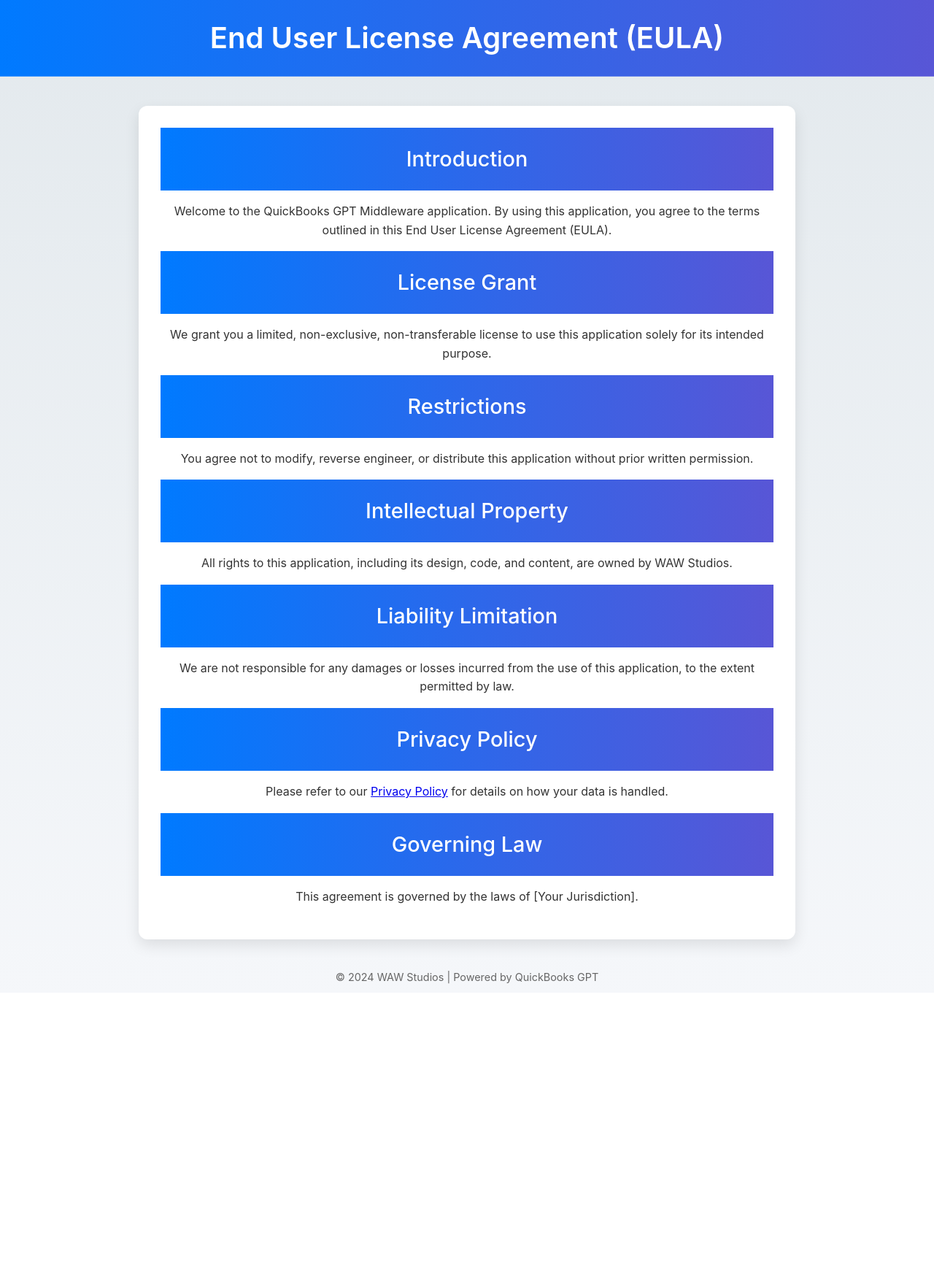
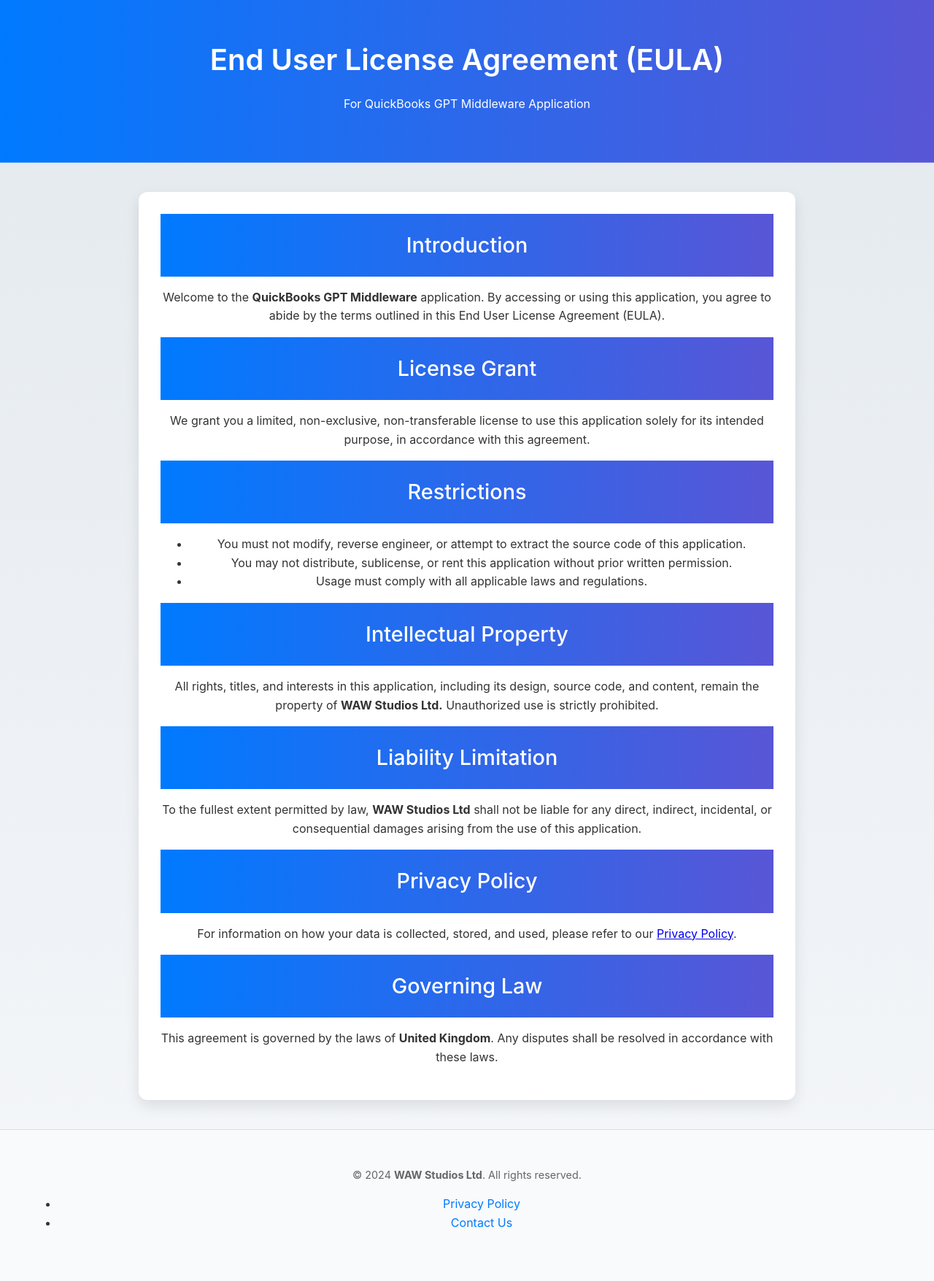
Before and after one commit to Linkbooks/Linkbooks-Ai, a Flask app: page /eula in a window 1280 px wide. Shown: the whole page at 73% size. Before the commit the page ends 1348 px from the top, so only its background shows below. Run offline with Flask 3, Linux system fonts and the light colour scheme; parts of the project's set-up code (start-up, migrations or seed data) failed here and were passed over.

Commit message:
Updated footers and css

```diff
--- a/app.py
+++ b/app.py
@@ -285,9 +285,13 @@
         logging.error(f"Error in /dashboard: {e}")
         return {"error": str(e)}, 500
 
-@app.route('/eula')
+@app.route('/eula', methods=['GET'])
 def eula():
+    """
+    Serve the End User License Agreement (EULA) page.
+    """
     return render_template('eula.html')
+
 
 @app.route('/privacy-policy', methods=['GET'])
 def privacy_policy():
--- a/static/styles.css
+++ b/static/styles.css
@@ -42,6 +42,8 @@
 }
 
 .container {
+    max-width: 1200px;
+    margin: 0 auto;
     padding: 30px;
     text-align: center;
 }
@@ -89,15 +91,33 @@
     transform: translateY(-2px);
 }
 
+button:focus {
+    outline: 2px solid #007aff;
+    outline-offset: 4px;
+}
+
 footer {
-    margin-top: 20px;
     text-align: center;
-    color: #666;
-    font-size: 0.9rem;
+    padding: 20px 0;
+    background-color: #f9fafb;
+    border-top: 1px solid #ddd;
 }
 
 footer p {
-    margin: 10px 0;
+    margin: 0;
+    font-size: 0.9rem;
+    color: #666;
+}
+
+footer a {
+    color: #007aff;
+    text-decoration: none;
+    margin: 0 10px;
+    transition: color 0.3s ease-in-out;
+}
+
+footer a:hover {
+    color: #004fcc;
 }
 
 /* Analysis Page Specific Styles */
@@ -124,6 +144,9 @@
 }
 
 .error-message {
+    background-color: #ffe6e6;
+    padding: 10px;
+    border-radius: 4px;
     color: red;
     font-weight: bold;
     margin-top: 20px;
--- a/templates/eula.html
+++ b/templates/eula.html
@@ -3,47 +3,71 @@
 <head>
     <meta charset="UTF-8">
     <meta name="viewport" content="width=device-width, initial-scale=1.0">
+    <meta name="description" content="End User License Agreement (EULA) for QuickBooks GPT Middleware application.">
     <title>End User License Agreement (EULA)</title>
     <link rel="stylesheet" href="{{ url_for('static', filename='styles.css') }}">
 </head>
 <body>
-    <header>
-        <h1>End User License Agreement (EULA)</h1>
+    <header class="header">
+        <div class="container">
+            <h1>End User License Agreement (EULA)</h1>
+            <p class="subtitle">For QuickBooks GPT Middleware Application</p>
+        </div>
     </header>
+
     <main>
         <div class="container">
-            <section>
+            <section class="section">
                 <h2>Introduction</h2>
-                <p>Welcome to the QuickBooks GPT Middleware application. By using this application, you agree to the terms outlined in this End User License Agreement (EULA).</p>
+                <p>Welcome to the <strong>QuickBooks GPT Middleware</strong> application. By accessing or using this application, you agree to abide by the terms outlined in this End User License Agreement (EULA).</p>
             </section>
-            <section>
+
+            <section class="section">
                 <h2>License Grant</h2>
-                <p>We grant you a limited, non-exclusive, non-transferable license to use this application solely for its intended purpose.</p>
+                <p>We grant you a limited, non-exclusive, non-transferable license to use this application solely for its intended purpose, in accordance with this agreement.</p>
             </section>
-            <section>
+
+            <section class="section">
                 <h2>Restrictions</h2>
-                <p>You agree not to modify, reverse engineer, or distribute this application without prior written permission.</p>
+                <ul>
+                    <li>You must not modify, reverse engineer, or attempt to extract the source code of this application.</li>
+                    <li>You may not distribute, sublicense, or rent this application without prior written permission.</li>
+                    <li>Usage must comply with all applicable laws and regulations.</li>
+                </ul>
             </section>
-            <section>
+
+            <section class="section">
                 <h2>Intellectual Property</h2>
-                <p>All rights to this application, including its design, code, and content, are owned by WAW Studios.</p>
+                <p>All rights, titles, and interests in this application, including its design, source code, and content, remain the property of <strong>WAW Studios Ltd.</strong> Unauthorized use is strictly prohibited.</p>
             </section>
-            <section>
+
+            <section class="section">
                 <h2>Liability Limitation</h2>
-                <p>We are not responsible for any damages or losses incurred from the use of this application, to the extent permitted by law.</p>
+                <p>To the fullest extent permitted by law, <strong>WAW Studios Ltd</strong> shall not be liable for any direct, indirect, incidental, or consequential damages arising from the use of this application.</p>
             </section>
-            <section>
+
+            <section class="section">
                 <h2>Privacy Policy</h2>
-                <p>Please refer to our <a href="/privacy-policy">Privacy Policy</a> for details on how your data is handled.</p>
+                <p>For information on how your data is collected, stored, and used, please refer to our <a href="/privacy-policy" aria-label="View our Privacy Policy">Privacy Policy</a>.</p>
             </section>
-            <section>
+
+            <section class="section">
                 <h2>Governing Law</h2>
-                <p>This agreement is governed by the laws of [Your Jurisdiction].</p>
+                <p>This agreement is governed by the laws of <strong>United Kingdom</strong>. Any disputes shall be resolved in accordance with these laws.</p>
             </section>
         </div>
     </main>
-    <footer>
-        <p>&copy; 2024 WAW Studios | Powered by QuickBooks GPT</p>
+
+    <footer class="footer">
+        <div class="container">
+            <p>&copy; 2024 <strong>WAW Studios Ltd</strong>. All rights reserved.</p>
+            <nav aria-label="Footer navigation">
+                <ul class="footer-links">
+                    <li><a href="/privacy-policy" aria-label="Privacy Policy">Privacy Policy</a></li>
+                    <li><a href="/contact" aria-label="Contact Us">Contact Us</a></li>
+                </ul>
+            </nav>
+        </div>
     </footer>
 </body>
 </html>
```
Also changed, not shown: templates/error.html (+13 -0 lines), templates/index.html (+10 -2 lines), templates/privacy_policy.html (+10 -2 lines).
